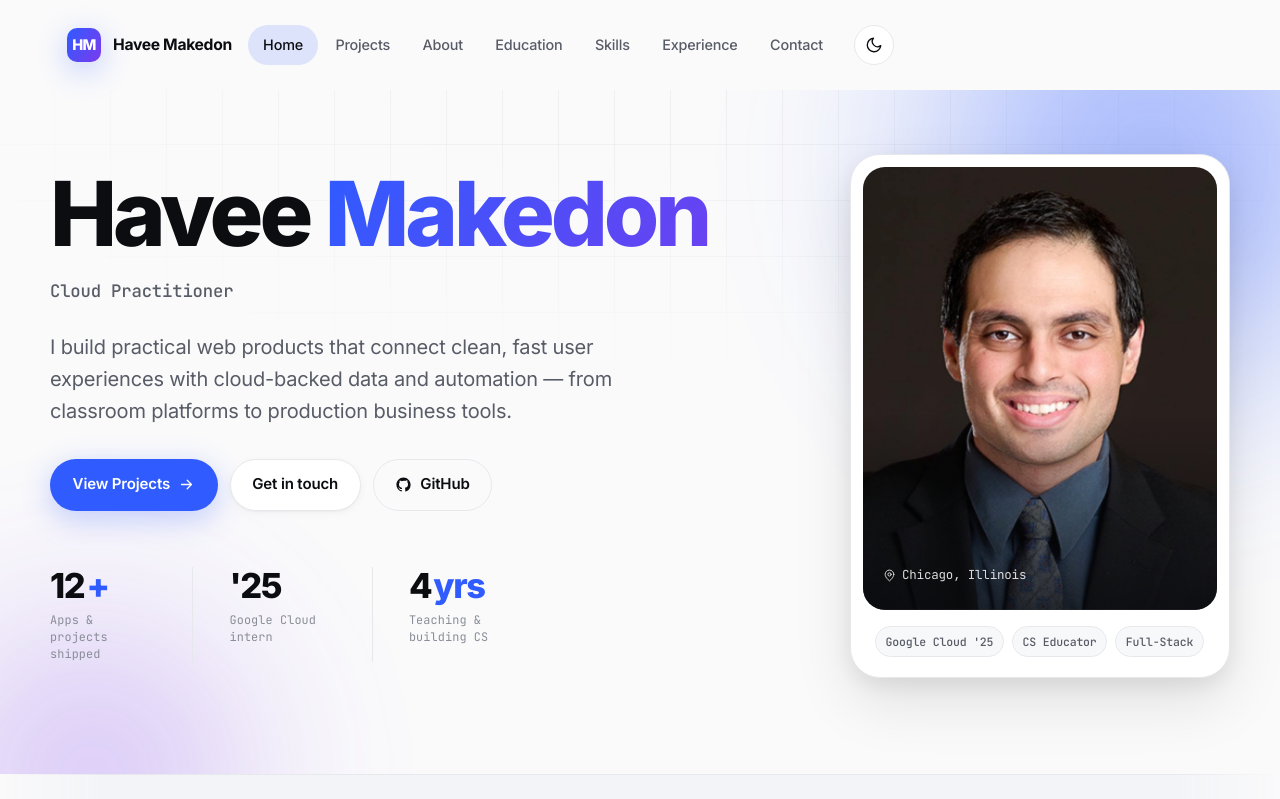
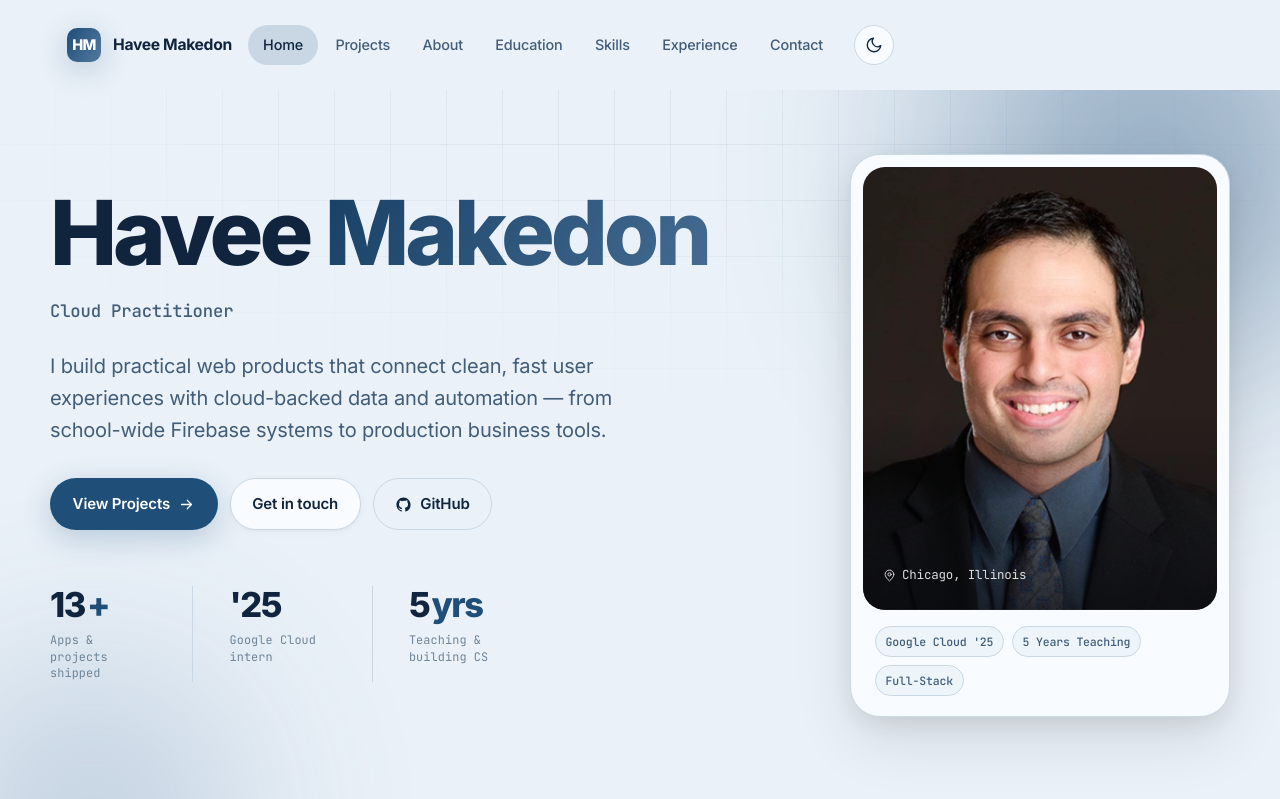
Before and after one commit to hhmakedon/makedon, a React (Vite) app: page / in a window 1280 px wide. Shown: the top 799 px of the page. Built offline with nearby package versions, Linux system fonts and the light colour scheme.

Commit message:
Feature school pass app and refresh site branding

```diff
--- a/index.html
+++ b/index.html
@@ -17,8 +17,8 @@
     />
     <meta property="og:type" content="website" />
     <meta property="og:url" content="https://haveemakedon.com/" />
-    <meta name="theme-color" content="#0a0b0f" media="(prefers-color-scheme: dark)" />
-    <meta name="theme-color" content="#ffffff" media="(prefers-color-scheme: light)" />
+    <meta name="theme-color" content="#0b1f33" media="(prefers-color-scheme: dark)" />
+    <meta name="theme-color" content="#eaf1f8" media="(prefers-color-scheme: light)" />
 
     <link rel="icon" type="image/svg+xml" href="/favicon.svg" />
 
--- a/src/data/siteContent.ts
+++ b/src/data/siteContent.ts
@@ -19,9 +19,9 @@ export const navItems: NavItem[] = [
 ];
 
 export const heroStats: Stat[] = [
-  { value: '12', accent: '+', label: 'Apps & projects shipped', countTo: 12 },
+  { value: '13', accent: '+', label: 'Apps & projects shipped', countTo: 13 },
   { value: "'25", label: 'Google Cloud intern' },
-  { value: '4', accent: 'yrs', label: 'Teaching & building CS', countTo: 4 }
+  { value: '5', accent: 'yrs', label: 'Teaching & building CS', countTo: 5 }
 ];
 
 export const heroRoles = ['Software Engineer', 'Cloud Practitioner', 'Educator'];
@@ -46,12 +46,19 @@ export const marqueeItems: string[] = [
 
 export const projects: Project[] = [
   {
+    title: 'School-Wide Bathroom Pass',
+    description:
+      'A full-stack Firebase app used across an entire school to track students who are out of the room. It pairs student-side timers with a live teacher board that syncs across devices, automatically closes passes after 20 minutes, and distinguishes timeouts from returns and manual removals. A multi-teacher version supports building-wide use from the same codebase.',
+    tags: ['Featured', 'Full-Stack', 'Firebase', 'Real-Time', 'School Tool'],
+    liveUrl: 'https://bathroom-pass-timer.web.app/',
+    featured: true
+  },
+  {
     title: 'Book Reviews App',
     description:
       'A full-stack personal book review web app built for tracking books, writing reviews, and organizing reading activity in one place.',
     tags: ['Full-Stack', 'Web App', 'Books', 'Reviews'],
-    liveUrl: 'https://hhmakedon.github.io/bookreviews/',
-    featured: true
+    liveUrl: 'https://hhmakedon.github.io/bookreviews/'
   },
   {
     title: 'Auto Fury LLC',
@@ -146,7 +153,7 @@ export const highlights: Highlight[] = [
   {
     icon: 'teaching',
     title: 'Technical Leadership',
-    detail: 'Project-based CS instruction, mentoring, and turning ideas into shipped, real-world tools.'
+    detail: 'Five years of project-based CS instruction, mentoring, and turning school needs into shipped, real-world tools.'
   }
 ];
 
--- a/src/sections/AboutSection.tsx
+++ b/src/sections/AboutSection.tsx
@@ -19,14 +19,16 @@ export function AboutSection() {
           <div className="about-body">
             <p>
               I'm a Chicago-based developer and educator who combines web engineering, cloud
-              infrastructure, and practical automation to build systems people actually use. I teach
-              a project-based curriculum across programming, robotics, multimedia production, and 3D
-              printing while shipping production websites and classroom platforms.
+              infrastructure, and practical automation to build systems people actually use. Across
+              five years of teaching, I have led project-based learning in programming, robotics,
+              multimedia production, and 3D printing while shipping production websites and
+              classroom platforms.
             </p>
             <p>
-              Most recently I interned on Google Cloud, prototyping AI-first tools and reporting
-              workflows alongside engineers and product managers. I care about clean architecture,
-              fast iteration, and turning rough ideas into things that ship.
+              Most recently, I built a Firebase bathroom-pass system used across an entire school,
+              with synchronized student timers, live teacher visibility, automated timeout logging,
+              and multi-teacher support. I care about clean architecture, fast iteration, and turning
+              everyday problems into dependable tools.
             </p>
 
             <div className="about-highlights">
--- a/src/sections/HeroSection.tsx
+++ b/src/sections/HeroSection.tsx
@@ -53,8 +53,8 @@ export function HeroSection() {
 
           <p className="hero-lead">
             I build practical web products that connect clean, fast user experiences with
-            cloud-backed data and automation — from classroom platforms to production business
-            tools.
+            cloud-backed data and automation — from school-wide Firebase systems to production
+            business tools.
           </p>
 
           <div className="hero-actions">
@@ -98,7 +98,7 @@ export function HeroSection() {
           </div>
           <div className="hero-card-meta">
             <span>Google Cloud '25</span>
-            <span>CS Educator</span>
+            <span>5 Years Teaching</span>
             <span>Full-Stack</span>
           </div>
         </aside>
--- a/src/styles/tokens.css
+++ b/src/styles/tokens.css
@@ -29,62 +29,62 @@
   --ease-out: cubic-bezier(0.16, 1, 0.3, 1);
   --ease-in-out: cubic-bezier(0.65, 0, 0.35, 1);
 
-  /* ---- Light theme ---- */
-  --bg: #fafafb;
-  --bg-muted: #f3f4f7;
-  --surface: #ffffff;
-  --surface-2: #f7f8fa;
-  --text: #0c0d10;
-  --text-soft: #585c66;
-  --text-faint: #898d97;
-  --line: #e7e8ec;
-  --line-strong: #d6d8de;
+  /* ---- Light blue theme ---- */
+  --bg: #eaf1f8;
+  --bg-muted: #dfe9f3;
+  --surface: #f8fbff;
+  --surface-2: #edf4fa;
+  --text: #10243e;
+  --text-soft: #435d78;
+  --text-faint: #6f8498;
+  --line: #cad8e6;
+  --line-strong: #aec1d4;
 
-  --accent: #2f5bff;
-  --accent-2: #7c3aed;
+  --accent: #1f4e79;
+  --accent-2: #52799f;
   --accent-contrast: #ffffff;
-  --accent-tint: rgba(47, 91, 255, 0.08);
-  --accent-tint-strong: rgba(47, 91, 255, 0.14);
+  --accent-tint: rgba(31, 78, 121, 0.09);
+  --accent-tint-strong: rgba(31, 78, 121, 0.16);
 
   --grad: linear-gradient(120deg, var(--accent), var(--accent-2));
-  --grad-text: linear-gradient(120deg, #2f5bff 0%, #7c3aed 70%, #2f5bff 100%);
+  --grad-text: linear-gradient(120deg, #183f64 0%, #52799f 70%, #183f64 100%);
 
   --shadow-sm: 0 1px 2px rgba(12, 13, 16, 0.04), 0 2px 8px rgba(12, 13, 16, 0.04);
   --shadow-md: 0 4px 12px rgba(12, 13, 16, 0.06), 0 12px 32px rgba(12, 13, 16, 0.07);
   --shadow-lg: 0 8px 24px rgba(12, 13, 16, 0.08), 0 24px 60px rgba(12, 13, 16, 0.1);
-  --shadow-accent: 0 8px 30px rgba(47, 91, 255, 0.28);
+  --shadow-accent: 0 8px 30px rgba(31, 78, 121, 0.24);
 
-  --grid-line: rgba(12, 13, 16, 0.045);
-  --spotlight: rgba(47, 91, 255, 0.1);
+  --grid-line: rgba(31, 78, 121, 0.065);
+  --spotlight: rgba(66, 113, 158, 0.15);
   color-scheme: light;
 }
 
 :root[data-theme='dark'] {
-  --bg: #08090c;
-  --bg-muted: #0c0e13;
-  --surface: #101218;
-  --surface-2: #14161e;
-  --text: #f4f5f7;
-  --text-soft: #a2a7b2;
-  --text-faint: #6b6f7a;
-  --line: #1e2129;
-  --line-strong: #2a2e38;
+  --bg: #0b1f33;
+  --bg-muted: #102a43;
+  --surface: #142f49;
+  --surface-2: #193a57;
+  --text: #edf5fc;
+  --text-soft: #b8cadb;
+  --text-faint: #839bb1;
+  --line: #244762;
+  --line-strong: #365a74;
 
-  --accent: #6d8bff;
-  --accent-2: #a78bfa;
-  --accent-contrast: #07080b;
-  --accent-tint: rgba(109, 139, 255, 0.1);
-  --accent-tint-strong: rgba(109, 139, 255, 0.18);
+  --accent: #8db7dc;
+  --accent-2: #b4cee5;
+  --accent-contrast: #0b1f33;
+  --accent-tint: rgba(141, 183, 220, 0.11);
+  --accent-tint-strong: rgba(141, 183, 220, 0.19);
 
   --grad: linear-gradient(120deg, var(--accent), var(--accent-2));
-  --grad-text: linear-gradient(120deg, #8aa0ff 0%, #c4b1ff 70%, #8aa0ff 100%);
+  --grad-text: linear-gradient(120deg, #9fc5e5 0%, #d0e2f1 70%, #9fc5e5 100%);
 
   --shadow-sm: 0 1px 2px rgba(0, 0, 0, 0.3), 0 2px 8px rgba(0, 0, 0, 0.25);
   --shadow-md: 0 4px 12px rgba(0, 0, 0, 0.4), 0 12px 32px rgba(0, 0, 0, 0.45);
   --shadow-lg: 0 8px 24px rgba(0, 0, 0, 0.5), 0 24px 60px rgba(0, 0, 0, 0.6);
-  --shadow-accent: 0 8px 36px rgba(109, 139, 255, 0.35);
+  --shadow-accent: 0 8px 36px rgba(91, 140, 181, 0.3);
 
   --grid-line: rgba(255, 255, 255, 0.04);
-  --spotlight: rgba(109, 139, 255, 0.16);
+  --spotlight: rgba(112, 166, 209, 0.16);
   color-scheme: dark;
 }
```
Also changed, not shown: public/favicon.svg.
